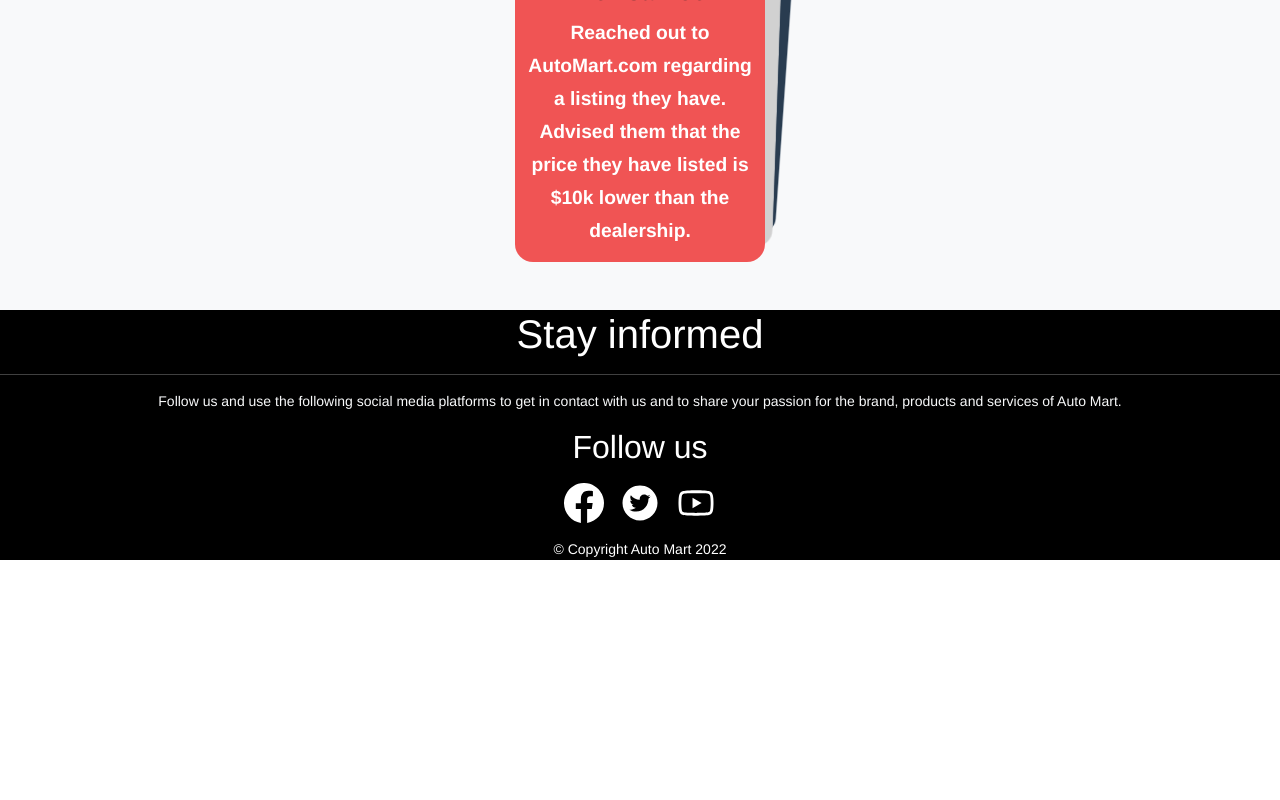
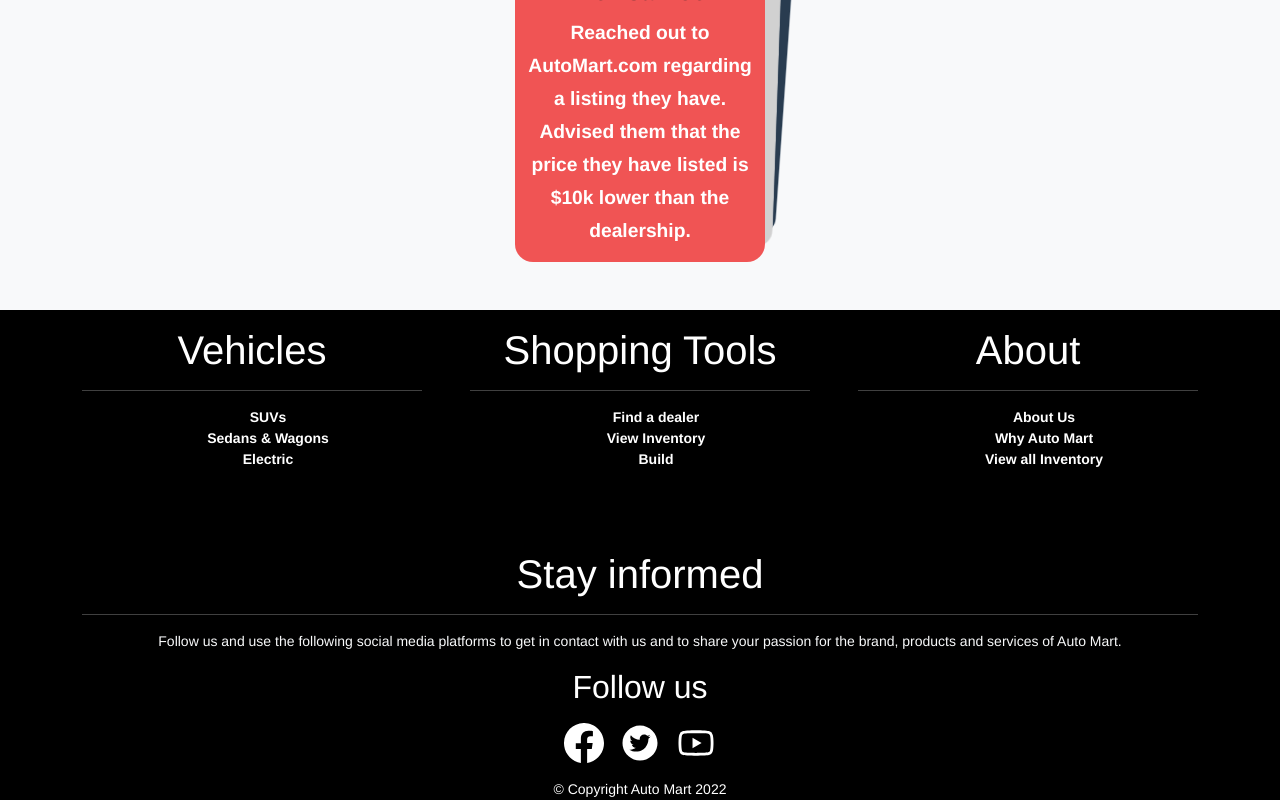
Before and after one commit to JunayedKhanNoor/auto-mart-automobile-warehuse-management-client-app, a React (Create React App) app: page / in a window 1280 px wide. Shown: the part 2302-3102 px from the top of the page. Before the commit the page ends 2862 px from the top, so only its background shows below. Built offline with nearby package versions, Linux system fonts and the light colour scheme; no server answers.

Commit message:
Footer Modified

```diff
--- /dev/null
+++ b/src/components/Footer/Footer.css
@@ -0,0 +1,8 @@
+.f-list{
+    font-style: normal;
+    font-weight: 800;
+}
+.f-list li:hover{
+    color: aquamarine;
+    cursor: pointer;
+}
--- a/src/components/Footer/Footer.js
+++ b/src/components/Footer/Footer.js
@@ -1,23 +1,93 @@
-import React from 'react';
-import {BsFacebook} from 'react-icons/bs'
-import {AiFillTwitterCircle,AiOutlineYoutube} from 'react-icons/ai'
+import React from "react";
+import { BsFacebook } from "react-icons/bs";
+import { AiFillTwitterCircle, AiOutlineYoutube } from "react-icons/ai";
+import "./Footer.css";
 
 const Footer = () => {
-
-    return (
-        <div style={{background:'#000'}} className='mb-0 mt-5 text-white'>
-            <h1 className='text-center'>Stay informed</h1>
-            <hr />
-            <p className='text-light text-center'>Follow us and use the following social media platforms to get in contact with us and to share your passion for the brand, products and services of Auto Mart.</p>
-            <h2 className='text-center'>Follow us</h2>
-            <div className='d-flex justify-content-center my-3'>
-                <a className='text-white mx-2' href="https://www.facebook.com/" target="_blank"  rel="noreferrer noopener"><BsFacebook style={{height:'40px',width:'40px'}} ></BsFacebook></a>
-                <a className='text-white mx-2' href="https://www.twitter.com/" target="_blank"  rel="noreferrer noopener"><AiFillTwitterCircle style={{height:'40px',width:'40px'}} ></AiFillTwitterCircle></a>
-                <a className='text-white mx-2' href="https://www.youtube.com/" target="_blank"  rel="noreferrer noopener"><AiOutlineYoutube style={{height:'40px',width:'40px'}} ></AiOutlineYoutube></a>
-            </div>
-            <p className='text-center mb-0'>&copy; Copyright Auto Mart {new Date().getFullYear()}</p>
+  return (
+    <div
+      style={{ background: "#000" }}
+      className="mb-0 mt-5 text-white overflow-hidden"
+    >
+      <div className="container py-3 w-100 overflow-hidden">
+        <div className="row gy-2 gx-5 f-container">
+          <div className="col-12 col-md-4">
+            <h1 className="text-center">
+              Vehicles <hr />
+            </h1>
+            <ul className="f-list text-center" style={{ listStyle: "none" }}>
+              <li>SUVs</li>
+              <li>Sedans & Wagons</li>
+              <li>Electric</li>
+            </ul>
+          </div>
+          <div className="col-12 col-md-4">
+            <h1 className="text-center">
+              Shopping Tools <hr />
+            </h1>
+            <ul className="f-list text-center" style={{ listStyle: "none" }}>
+              <li>Find a dealer</li>
+              <li>View Inventory</li>
+              <li>Build</li>
+            </ul>
+          </div>
+          <div className="col-12 col-md-4">
+            <h1 className="text-center">
+              About <hr />
+            </h1>
+            <ul className="f-list text-center" style={{ listStyle: "none" }}>
+              <li>About Us</li>
+              <li>Why Auto Mart</li>
+              <li>View all Inventory</li>
+            </ul>
+          </div>
         </div>
-    );
+      </div>
+      <div className="container overflow-hidden mt-5">
+        <h1 className="text-center">Stay informed</h1>
+        <hr />
+        <p className="text-light text-center">
+          Follow us and use the following social media platforms to get in
+          contact with us and to share your passion for the brand, products and
+          services of Auto Mart.
+        </p>
+        <h2 className="text-center">Follow us</h2>
+        <div className="d-flex justify-content-center my-3">
+          <a
+            className="text-white mx-2"
+            href="https://www.facebook.com/"
+            target="_blank"
+            rel="noreferrer noopener"
+          >
+            <BsFacebook style={{ height: "40px", width: "40px" }}></BsFacebook>
+          </a>
+          <a
+            className="text-white mx-2"
+            href="https://www.twitter.com/"
+            target="_blank"
+            rel="noreferrer noopener"
+          >
+            <AiFillTwitterCircle
+              style={{ height: "40px", width: "40px" }}
+            ></AiFillTwitterCircle>
+          </a>
+          <a
+            className="text-white mx-2"
+            href="https://www.youtube.com/"
+            target="_blank"
+            rel="noreferrer noopener"
+          >
+            <AiOutlineYoutube
+              style={{ height: "40px", width: "40px" }}
+            ></AiOutlineYoutube>
+          </a>
+        </div>
+        <p className="text-center mb-0">
+          &copy; Copyright Auto Mart {new Date().getFullYear()}
+        </p>
+      </div>
+    </div>
+  );
 };
 
 export default Footer;
--- a/src/components/Home/Home.js
+++ b/src/components/Home/Home.js
@@ -117,6 +117,7 @@
           style={{ width: "50px", height: "2px" }}
         ></div>
       </div>
+      <div className="overflow-hidden">
       <Swiper
         effect={"cards"}
         grabCursor={true}
@@ -169,6 +170,7 @@
           </div>
         </SwiperSlide>
       </Swiper>
+      </div>
     </div>
   );
 };
```
Also changed, not shown: src/App.js (line endings or trailing spaces).
